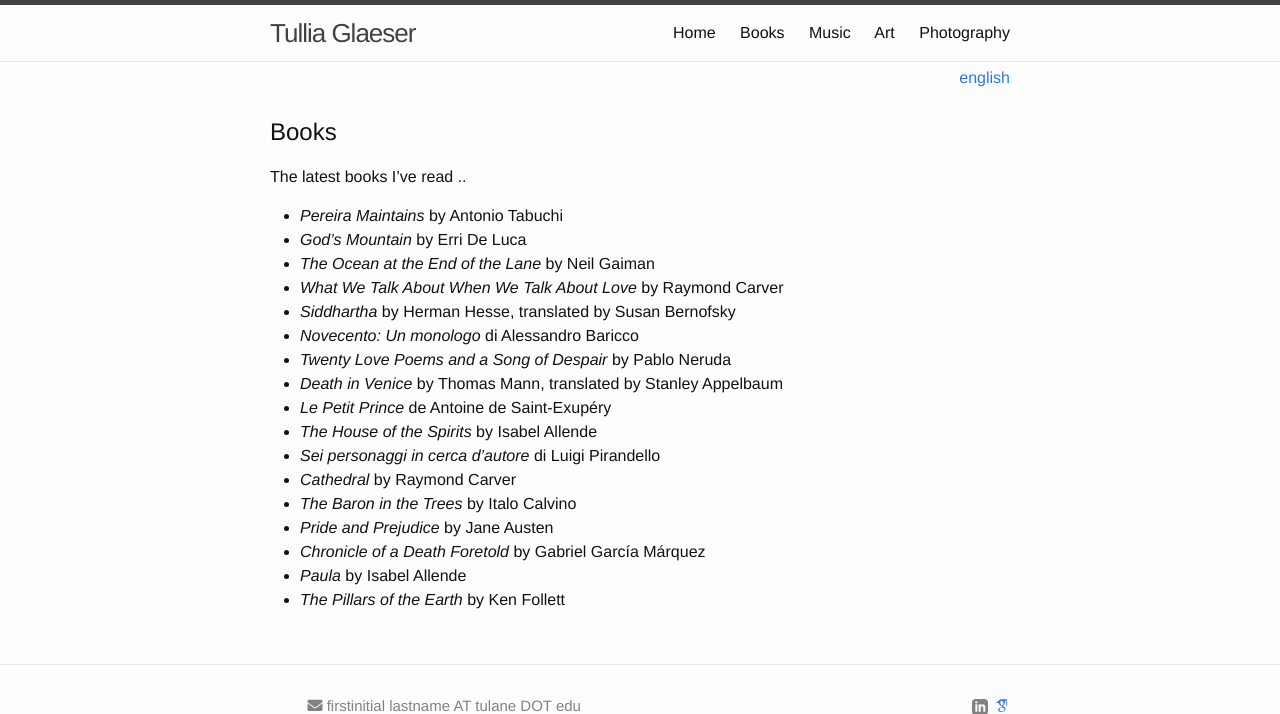
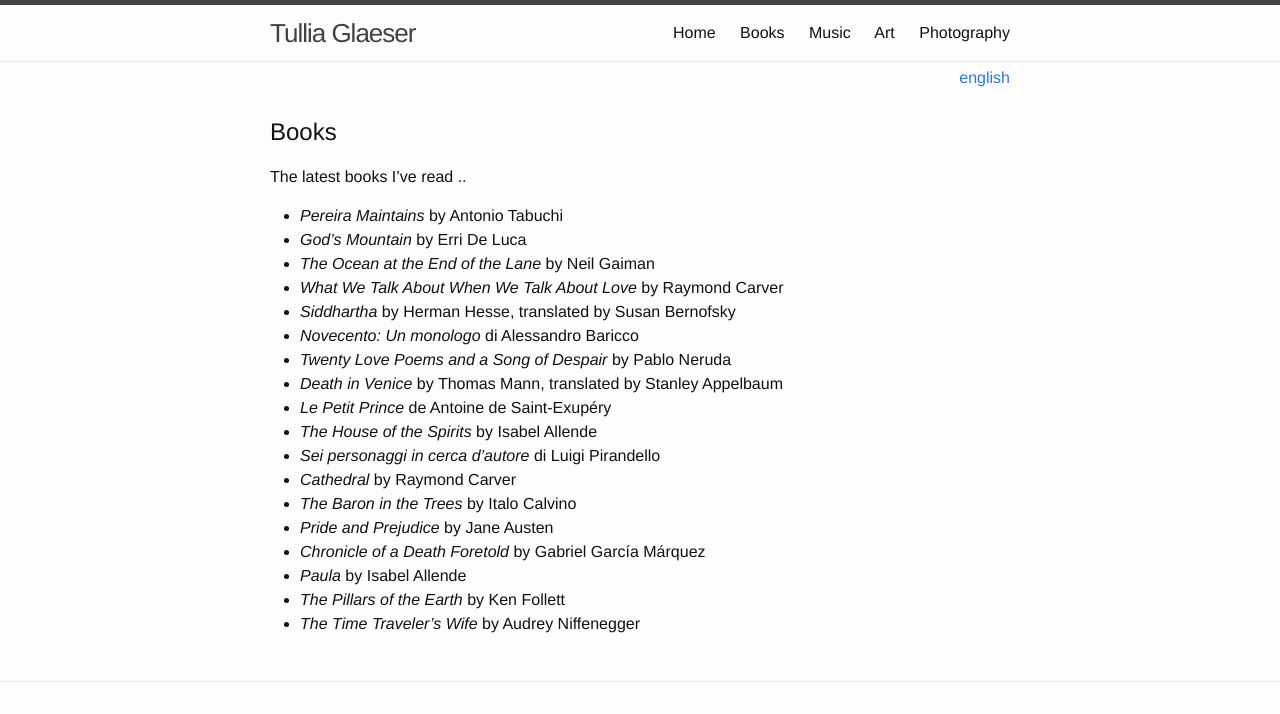
Before and after one commit to tamglaeser/tamglaeser.github.io, a Jekyll site: the page built from books.md, in a window 1280 px wide, cut to the strip 0-714 px from the top of the page. Built offline with Jekyll 4.4.1, drawn with Linux system fonts in a browser that asks for light colours; nearby versions of some CDN libraries; some web fonts are replaced.

Commit message:
added book

```diff
--- a/books.md
+++ b/books.md
@@ -27,3 +27,4 @@ The latest books I've read ..
 - _Chronicle of a Death Foretold_ by Gabriel García Márquez
 - _Paula_ by Isabel Allende
 - _The Pillars of the Earth_ by Ken Follett
+- _The Time Traveler's Wife_ by Audrey Niffenegger
```
